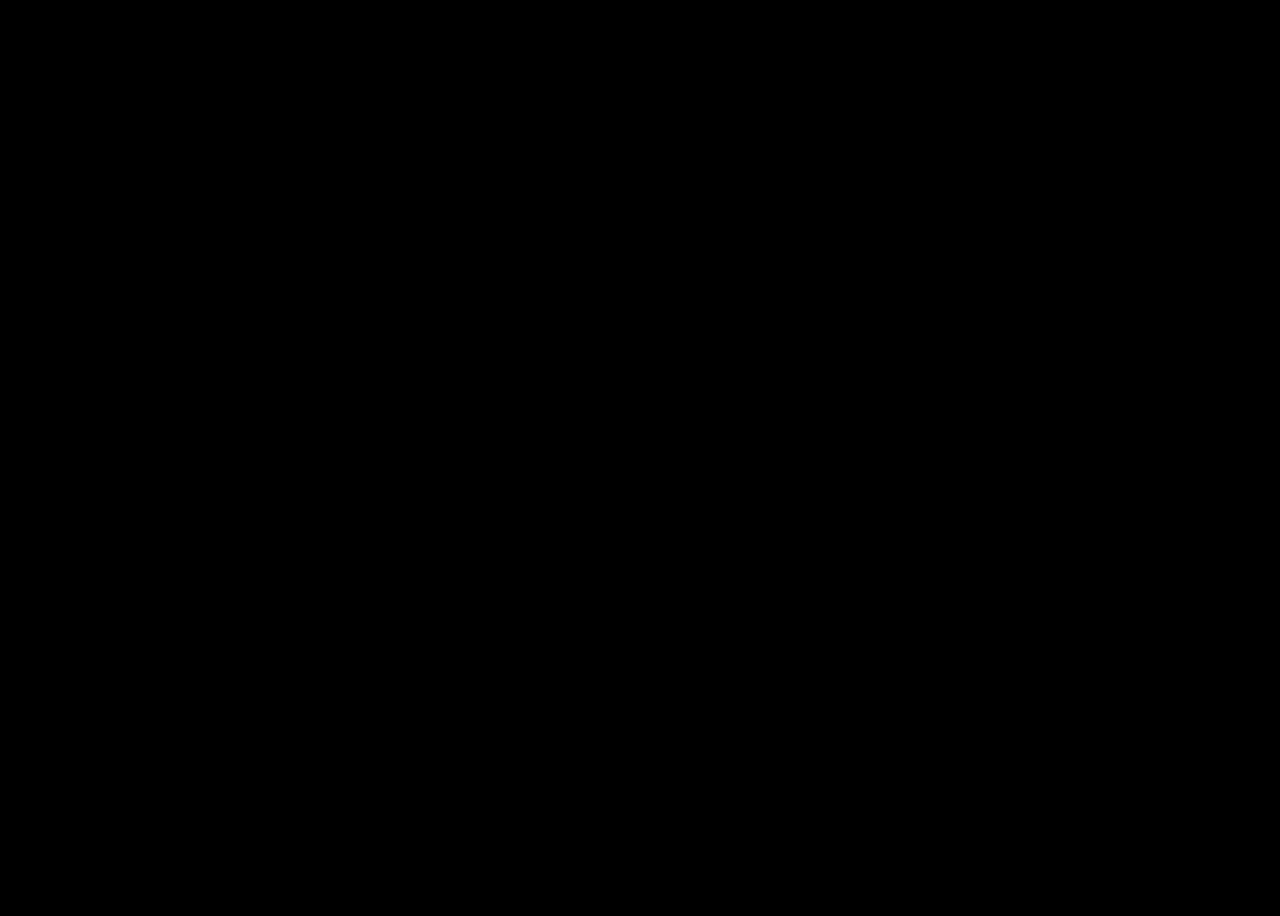
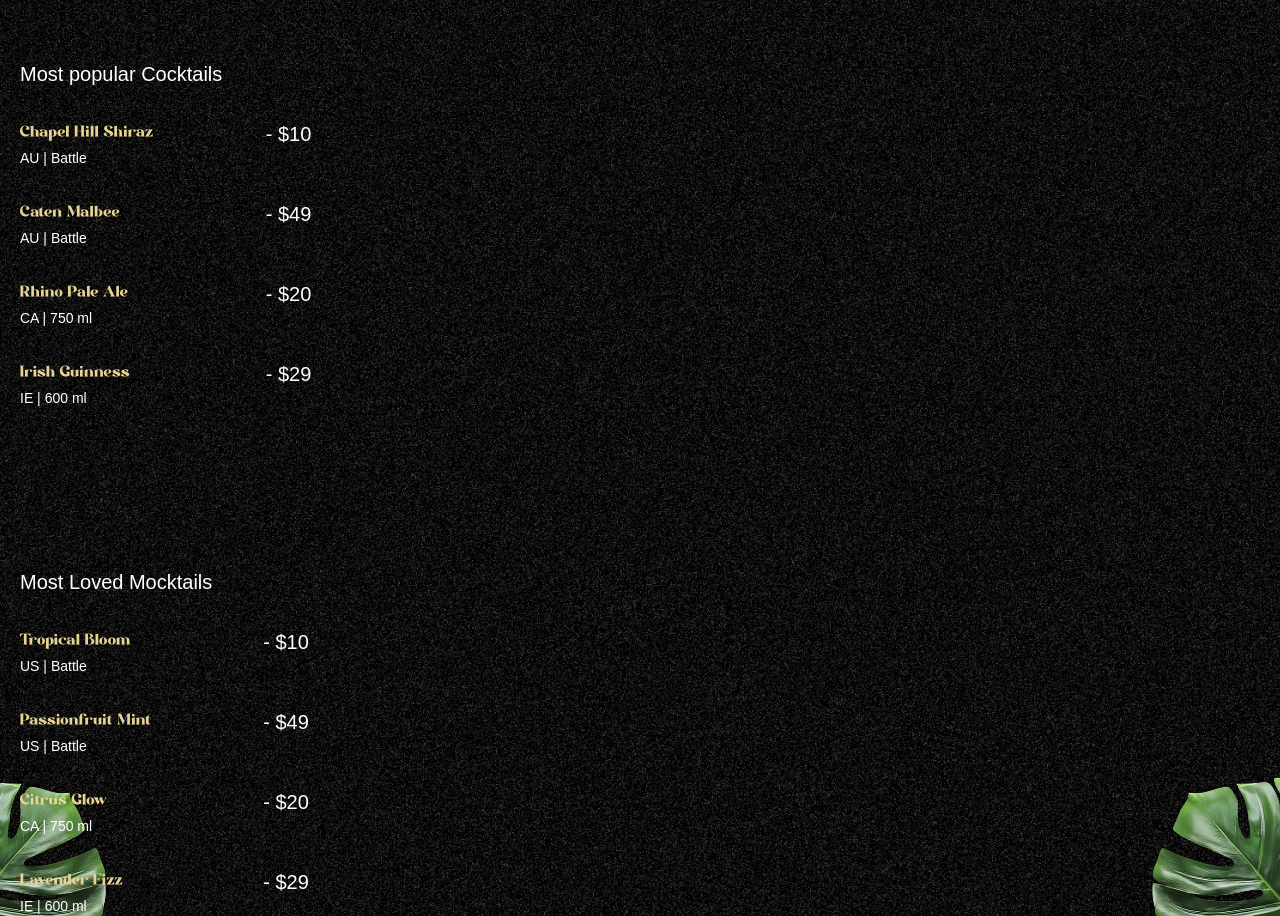
Before and after one commit to razibsaha/gsap-cheers, a React (Vite) app: page / in a window 1280 px wide. Shown: the part 900-1816 px from the top of the page. Before the commit the page ends 1600 px from the top, so only its background shows below. Built offline with nearby package versions, Linux system fonts and the light colour scheme; a web font is replaced by a local one.

Commit message:
cocktails list added

```diff
--- a/src/App.jsx
+++ b/src/App.jsx
@@ -2,6 +2,7 @@
 import { ScrollTrigger, SplitText } from "gsap/all";
 import Navbar from "./components/Navbar";
 import Hero from "./components/Hero";
+import Cocktails from "./components/Cocktails";
 gsap.registerPlugin(ScrollTrigger, SplitText);
 
 const App = () => {
@@ -9,6 +10,7 @@
     <main>
       <Navbar/>
       <Hero/>
+      <Cocktails/>
     </main>
   );
 };
--- /dev/null
+++ b/src/components/Cocktails.jsx
@@ -0,0 +1,80 @@
+import { useGSAP } from "@gsap/react";
+import gsap from "gsap";
+import { ScrollTrigger } from "gsap/all";
+import { cocktailLists, mockTailLists } from "../../constants";
+gsap.registerPlugin(ScrollTrigger);
+
+const Cocktails = () => {
+  useGSAP(() => {
+    const parallaxTimeline = gsap.timeline({
+      scrollTrigger: {
+        trigger: "#cocktails",
+        start: "top 30%",
+        end: "bottom 80%",
+        scrub: true,
+      }
+    });
+
+    parallaxTimeline
+      .from("#c-left-leaf", {
+        x: -100,
+        y: 100,
+      })
+      .from("#c-right-leaf", {
+        x: 100,
+        y: 100,
+      })
+  });
+  return (
+    <section id="cocktails" className="noisy">
+      <img src="/images/cocktail-left-leaf.png" alt="l-leaf" id="c-left-leaf" />
+      <img
+        src="/images/cocktail-right-leaf.png"
+        alt="r-leaf"
+        id="c-right-leaf"
+      />
+
+      <div className="list">
+        <div className="popular">
+          <h2>Most popular Cocktails</h2>
+
+          <ul>
+            {cocktailLists.map(({ name, country, detail, price }) => (
+              <li key={name}>
+                <div className="md:me-28">
+                  <h3>{name}</h3>
+                  <p>
+                    {country} | {detail}
+                  </p>
+                </div>
+                <span> - {price}</span>
+              </li>
+            ))}
+          </ul>
+        </div>
+      </div>
+
+      <div className="list">
+        <div className="popular">
+          <h2>Most Loved Mocktails</h2>
+
+          <ul>
+            {mockTailLists.map(({ name, country, detail, price }) => (
+              <li key={name}>
+                <div className="me-28">
+                  <h3>{name}</h3>
+                  <p>
+                    {country} | {detail}
+                  </p>
+                </div>
+                <span>- {price}</span>
+              </li>
+            ))}
+          </ul>
+        </div>
+      </div>
+    </section>
+  );
+};
+
+export default Cocktails;
```
